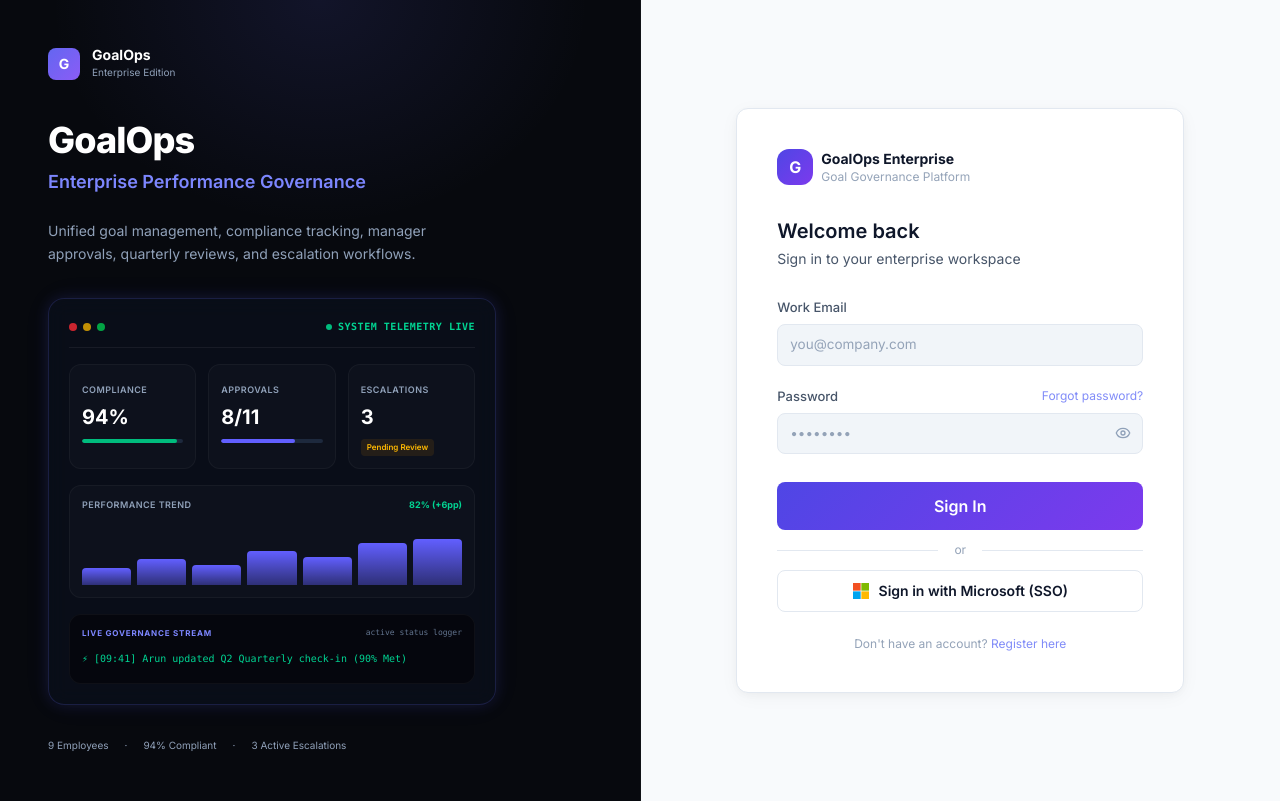
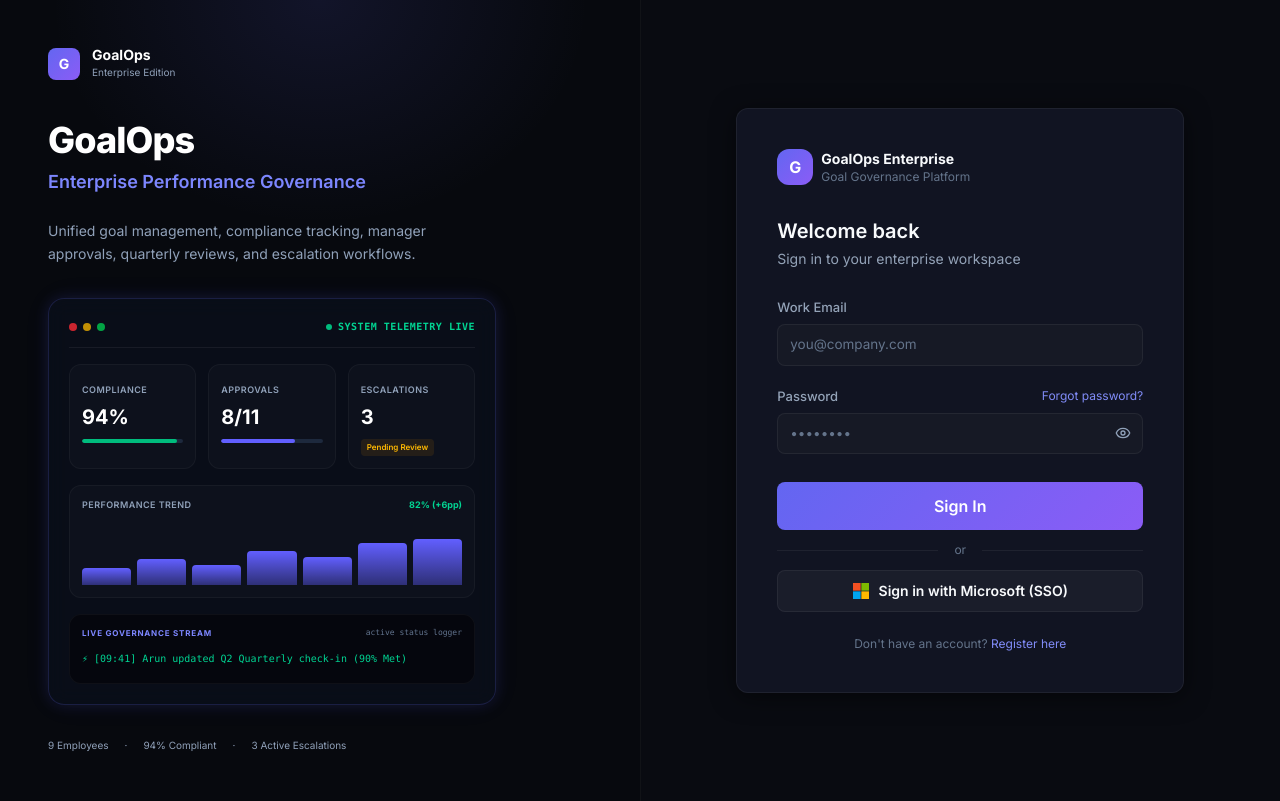
Before and after one commit to Aadesh1106/Goal-Ops, a Next.js app: page /auth/login in a window 1280 px wide. Built offline with nearby package versions, Linux system fonts and the light colour scheme.

Commit message:
design: upgrade all dashboard interfaces to premium dark-space theme with glowing glassmorphic cards and purple accents

```diff
--- a/src/app/auth/layout.tsx
+++ b/src/app/auth/layout.tsx
@@ -102,8 +102,8 @@
         </div>
       </div>
 
-      {/* Right panel: Light-mode clean login interface */}
-      <div className="flex-1 flex items-center justify-center p-6 md:p-12 dashboard-layout" style={{ background: '#f8fafc' }}>
+      {/* Right panel: Ultra-premium dark login interface */}
+      <div className="flex-1 flex items-center justify-center p-6 md:p-12 dashboard-layout" style={{ background: 'var(--bg-base)' }}>
         <div className="w-full max-w-md">
           {children}
         </div>
--- a/src/app/globals.css
+++ b/src/app/globals.css
@@ -44,28 +44,28 @@
   }
 
   .dashboard-layout {
-    /* Background layers */
-    --bg-base: #f8fafc;
-    --bg-surface: #ffffff;
-    --bg-elevated: #f1f5f9;
-    --bg-card: #ffffff;
-    --bg-hover: #f8fafc;
-    --bg-border: #e2e8f0;
+    /* Background layers - deep space navy/black */
+    --bg-base: #090b11;
+    --bg-surface: #0f111a;
+    --bg-elevated: #161925;
+    --bg-card: #111422;
+    --bg-hover: #1b1f32;
+    --bg-border: rgba(255, 255, 255, 0.06);
 
     /* Brand overrides */
-    --brand-primary: #4f46e5;
-    --brand-secondary: #7c3aed;
-    --brand-gradient: linear-gradient(135deg, #4f46e5 0%, #7c3aed 100%);
+    --brand-primary: #6366f1;
+    --brand-secondary: #8b5cf6;
+    --brand-gradient: linear-gradient(135deg, #6366f1 0%, #8b5cf6 100%);
 
     /* Text */
-    --text-primary: #0f172a;
-    --text-secondary: #475569;
-    --text-muted: #94a3b8;
-    --text-disabled: #cbd5e1;
+    --text-primary: #f8fafc;
+    --text-secondary: #94a3b8;
+    --text-muted: #64748b;
+    --text-disabled: #475569;
 
     /* Shadow */
-    --shadow-card: 0 4px 20px -2px rgba(0, 0, 0, 0.05), 0 2px 8px -1px rgba(0, 0, 0, 0.03);
-    --shadow-glow: 0 10px 15px -3px rgba(99, 102, 241, 0.1), 0 4px 6px -4px rgba(99, 102, 241, 0.1);
+    --shadow-card: 0 4px 24px rgba(0, 0, 0, 0.5);
+    --shadow-glow: 0 0 35px rgba(99, 102, 241, 0.12);
   }
 
   * {
```
